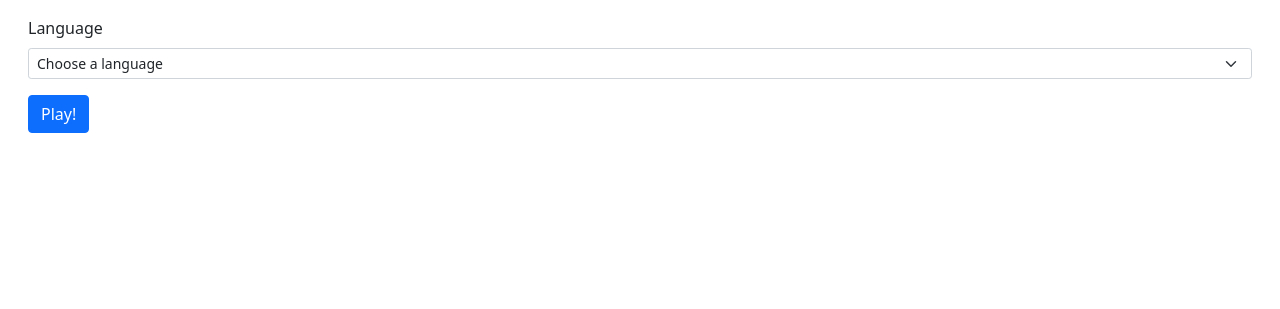
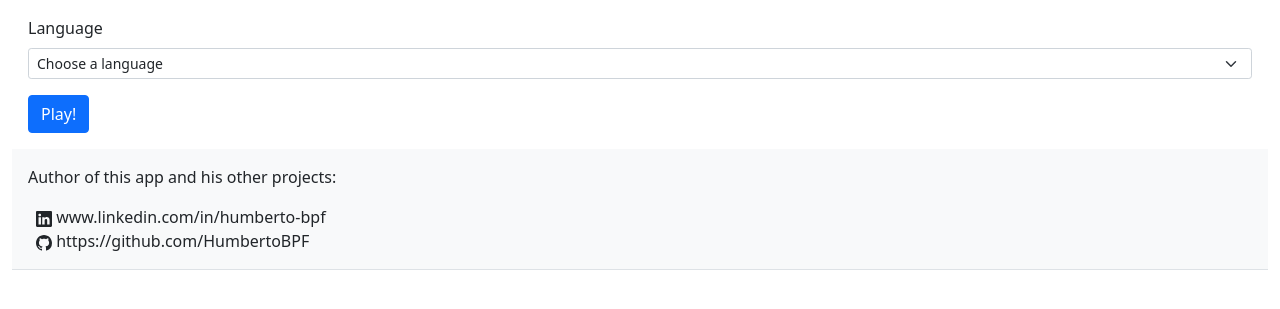
Before and after one commit to HumbertoBPF/Pajelingo, a Django app: page /article_game/setup in a window 1280 px wide. Shown: the part 56-365 px from the top of the page. Run offline with Django 4.2, Linux system fonts and the light colour scheme; data that the repository does not hold is empty.

Commit message:
Creating footer

```diff
--- a/languageschool/templates/base.html
+++ b/languageschool/templates/base.html
@@ -3,6 +3,7 @@
 <head>
     <!-- Latest compiled and minified CSS -->
     <link href="https://cdn.jsdelivr.net/npm/bootstrap@5.1.3/dist/css/bootstrap.min.css" rel="stylesheet">
+    <!--Get your own code at fontawesome.com-->
     <meta name="viewport" content="width=device-width, initial-scale=1">
     <meta charset="UTF-8">
     <title>Title</title>
@@ -44,6 +45,32 @@
 
     {% block content %} {% endblock %}
 
+    <!-- Footer -->
+    <footer class="bg-light mt-3">
+        <!-- Section: Social media -->
+        <section class="p-3 border-bottom">
+
+            <p>Author of this app and his other projects:</p>
+
+            <div class="mx-2">
+                <a href="https://www.linkedin.com/in/humberto-bpf" class="text-reset text-decoration-none">
+                    <svg xmlns="http://www.w3.org/2000/svg" width="16" height="16" fill="currentColor" class="bi bi-linkedin" viewBox="0 0 16 16">
+                        <path d="M0 1.146C0 .513.526 0 1.175 0h13.65C15.474 0 16 .513 16 1.146v13.708c0 .633-.526 1.146-1.175 1.146H1.175C.526 16 0 15.487 0 14.854V1.146zm4.943 12.248V6.169H2.542v7.225h2.401zm-1.2-8.212c.837 0 1.358-.554 1.358-1.248-.015-.709-.52-1.248-1.342-1.248-.822 0-1.359.54-1.359 1.248 0 .694.521 1.248 1.327 1.248h.016zm4.908 8.212V9.359c0-.216.016-.432.08-.586.173-.431.568-.878 1.232-.878.869 0 1.216.662 1.216 1.634v3.865h2.401V9.25c0-2.22-1.184-3.252-2.764-3.252-1.274 0-1.845.7-2.165 1.193v.025h-.016a5.54 5.54 0 0 1 .016-.025V6.169h-2.4c.03.678 0 7.225 0 7.225h2.4z"/>
+                    </svg> www.linkedin.com/in/humberto-bpf
+                </a>
+                <br>
+                <a href="https://github.com/HumbertoBPF" class="text-reset text-decoration-none">
+                    <svg xmlns="http://www.w3.org/2000/svg" width="16" height="16" fill="currentColor" class="bi bi-github" viewBox="0 0 16 16">
+                        <path d="M8 0C3.58 0 0 3.58 0 8c0 3.54 2.29 6.53 5.47 7.59.4.07.55-.17.55-.38 0-.19-.01-.82-.01-1.49-2.01.37-2.53-.49-2.69-.94-.09-.23-.48-.94-.82-1.13-.28-.15-.68-.52-.01-.53.63-.01 1.08.58 1.23.82.72 1.21 1.87.87 2.33.66.07-.52.28-.87.51-1.07-1.78-.2-3.64-.89-3.64-3.95 0-.87.31-1.59.82-2.15-.08-.2-.36-1.02.08-2.12 0 0 .67-.21 2.2.82.64-.18 1.32-.27 2-.27.68 0 1.36.09 2 .27 1.53-1.04 2.2-.82 2.2-.82.44 1.1.16 1.92.08 2.12.51.56.82 1.27.82 2.15 0 3.07-1.87 3.75-3.65 3.95.29.25.54.73.54 1.48 0 1.07-.01 1.93-.01 2.2 0 .21.15.46.55.38A8.012 8.012 0 0 0 16 8c0-4.42-3.58-8-8-8z"/>
+                    </svg> https://github.com/HumbertoBPF
+                </a>
+            </div>
+
+        </section>
+        <!-- Section: Social media -->
+    </footer>
+    <!-- Footer -->
+
 </body>
 
 <!-- Latest compiled JavaScript -->
```
